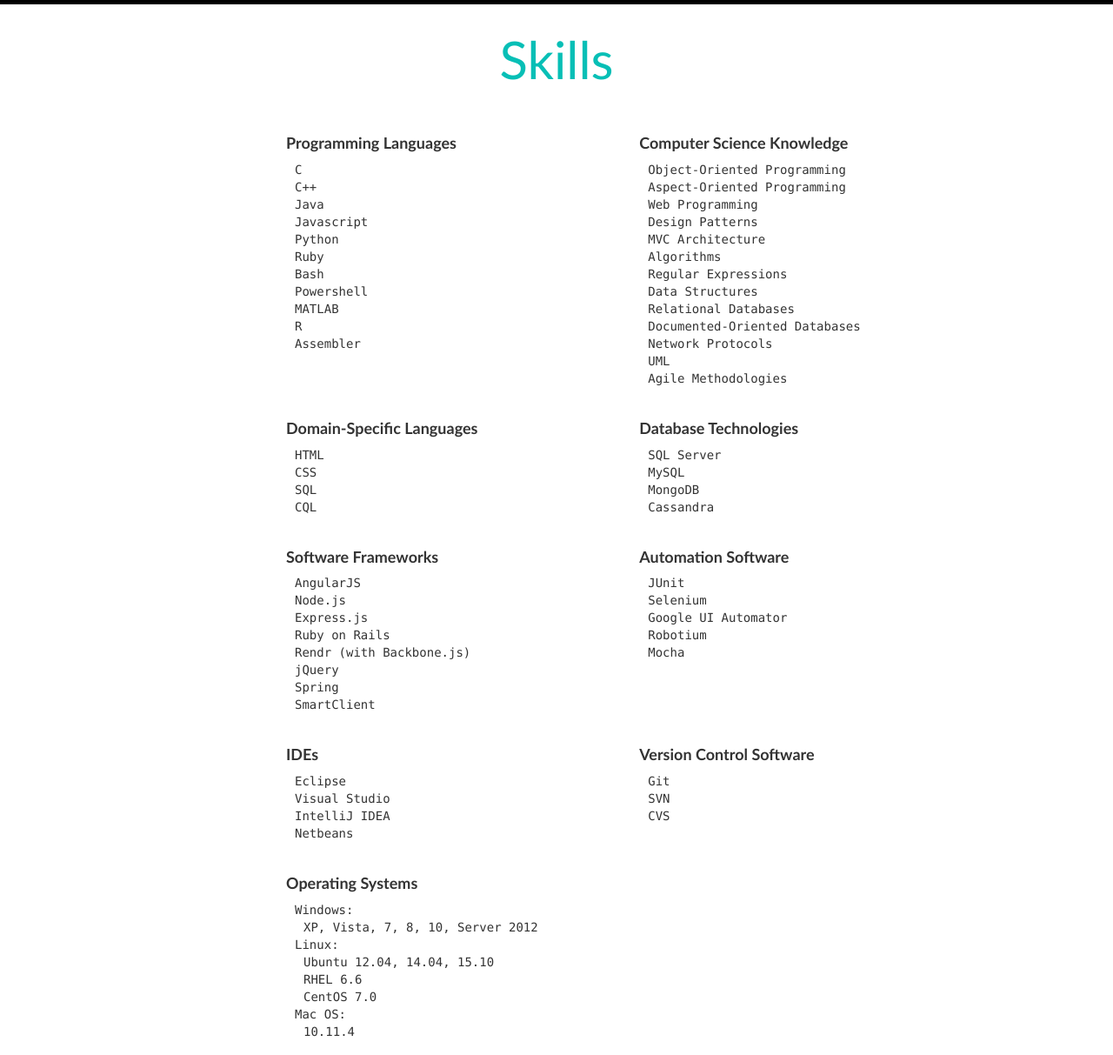
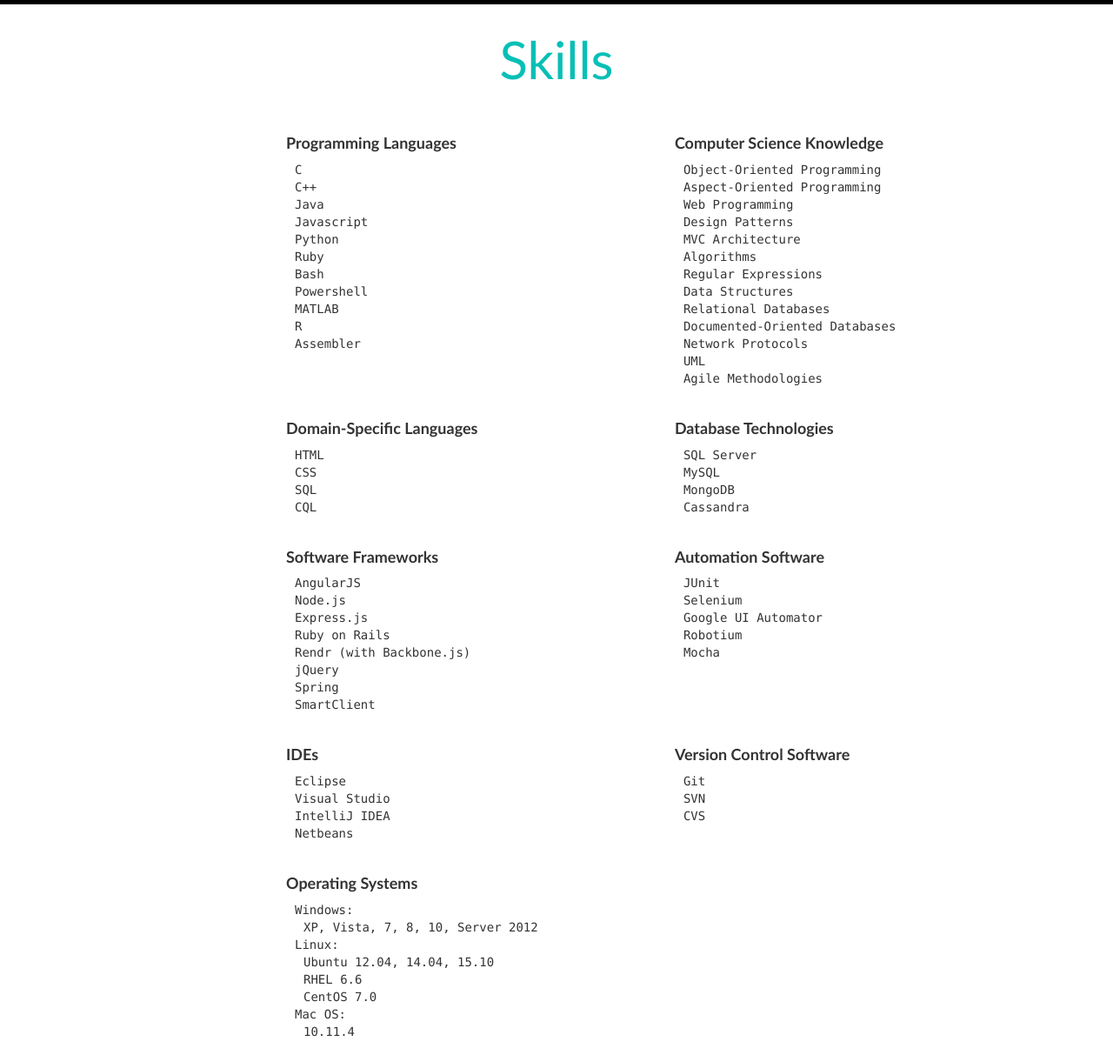
Before and after one commit to gordillo99/jjgordillo, a website: page public/index.html in a window 1280 px wide. Shown: the part 2360-3573 px from the top of the page at 87% size. Drawn offline with nearby package versions, Linux system fonts and the light colour scheme.

```diff
--- a/public/index.html
+++ b/public/index.html
@@ -207,7 +207,7 @@
           <section id="skills-stripe" class="container content-section">
             <div class="row">
               <h1 class="main-page-projects-title">Skills</h1>
-              <div class="col-lg-10 col-lg-offset-2">
+              <div class="col-lg-11 col-lg-offset-2">
 
                 <div class="row skills-row">
                   <div class="col-lg-5 skill-column">
@@ -248,7 +248,7 @@
               </div>
             </div>
             <div class="row">
-              <div class="col-lg-10 col-lg-offset-2">
+              <div class="col-lg-11 col-lg-offset-2">
                 <div class="row skills-row">
                   <div class="col-lg-5 skill-column">
                     <ul>
@@ -272,7 +272,7 @@
               </div>
             </div>
             <div class="row">
-              <div class="col-lg-10 col-lg-offset-2">
+              <div class="col-lg-11 col-lg-offset-2">
                 <div class="row skills-row">
                   <div class="col-lg-5 skill-column">
                     <ul>
@@ -301,7 +301,7 @@
               </div>
             </div>
             <div class="row">
-              <div class="col-lg-10 col-lg-offset-2">
+              <div class="col-lg-11 col-lg-offset-2">
                 <div class="row skills-row">
                   <div class="col-lg-5 skill-column">
                     <ul>
@@ -324,7 +324,7 @@
               </div>
             </div>
             <div class="row">
-              <div class="col-lg-10 col-lg-offset-2">
+              <div class="col-lg-11 col-lg-offset-2">
                 <div class="row skills-row">
                   <div class="col-lg-5 skill-column">
                     <ul>
```
